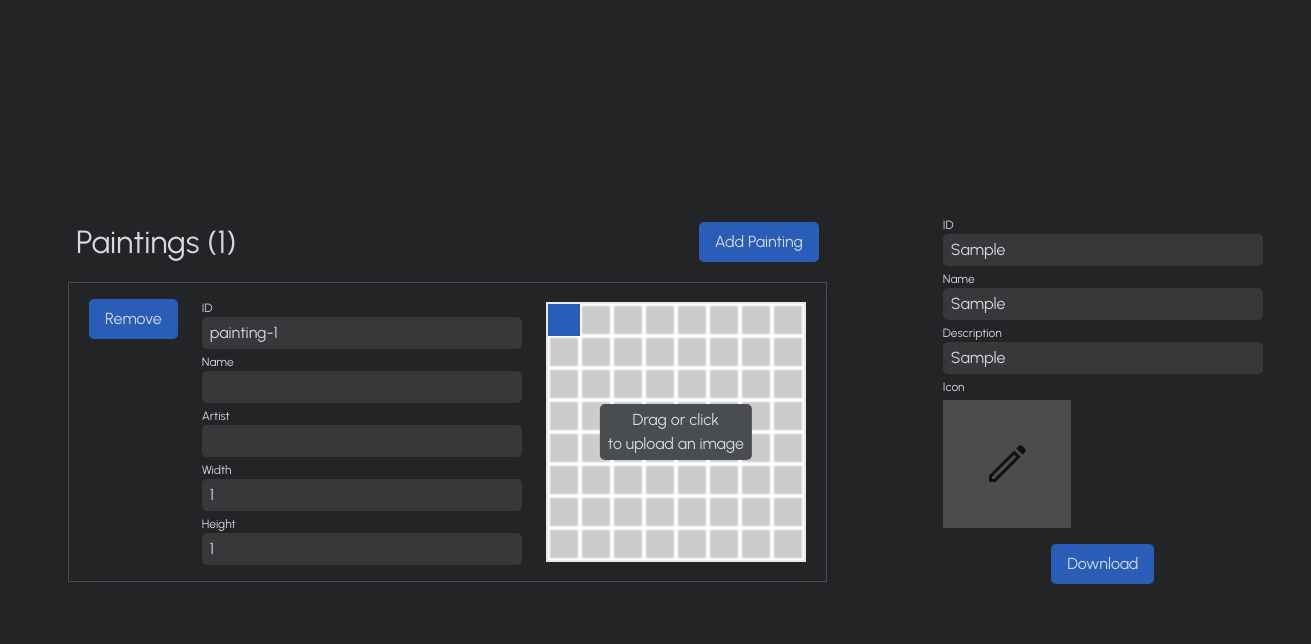
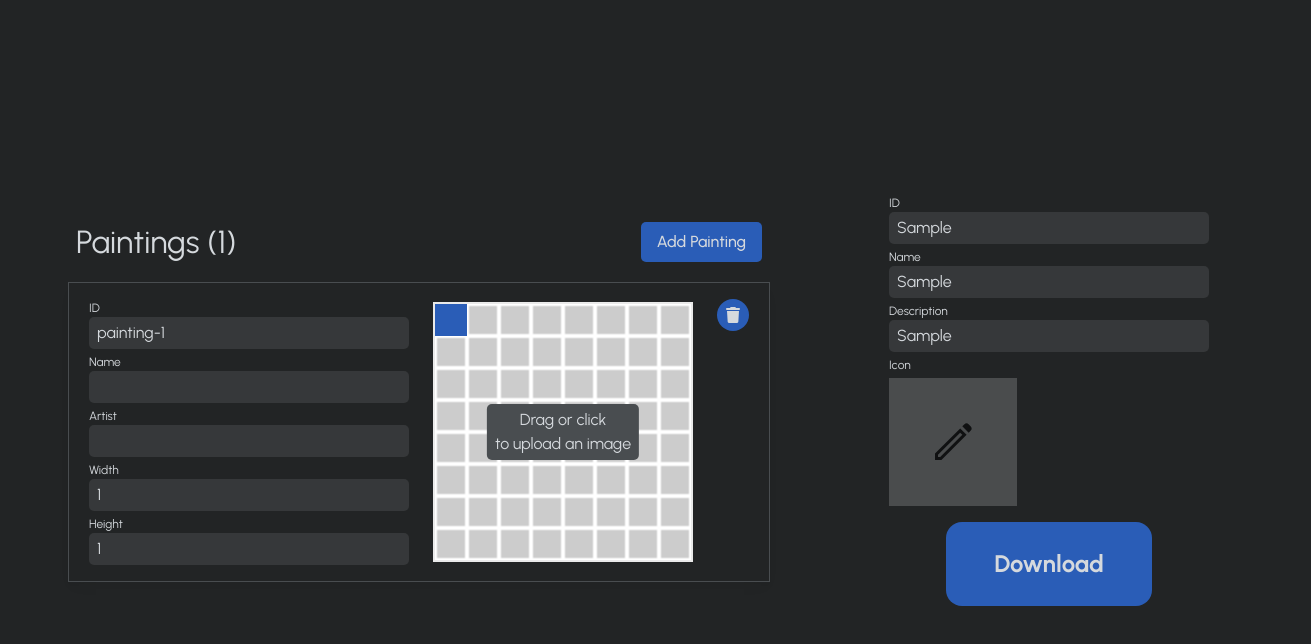
Before and after one commit to Roundaround/mc-painting-editor, a Next.js app: page / in a window 1280 px wide. Both pictures are taken after typing "Sample", "Sample", "Sample" into the empty fields and a click on the button "Add Painting". Shown: the top 644 px of the page, 1311 px wide, since content can reach past the window. Built offline with nearby package versions, Linux system fonts and the light colour scheme.

Commit message:
Added button styles

```diff
--- a/package.json
+++ b/package.json
@@ -9,6 +9,7 @@
     "lint": "next lint"
   },
   "dependencies": {
+    "@fortawesome/fontawesome-free": "^6.2.1",
     "@types/node": "18.11.13",
     "@types/react": "18.0.26",
     "@types/react-dom": "18.0.9",
--- a/src/components/Button/Button.module.scss
+++ b/src/components/Button/Button.module.scss
@@ -1,6 +1,8 @@
 .button {
   position: relative;
   display: inline-block;
+  font-size: var(--font-size-1);
+  font-weight: var(--font-weight-5);
   background-color: var(--accent);
   padding: var(--size-2) var(--size-3);
   border-radius: var(--radius-2);
@@ -40,3 +42,27 @@
     }
   }
 }
+
+.button--large {
+  padding: var(--size-5) var(--size-8);
+  border-radius: var(--radius-3);
+  font-size: var(--font-size-4);
+  font-weight: var(--font-weight-7);
+
+  &::before {
+    border-radius: var(--radius-3);
+  }
+}
+
+.button--icon {
+  display: inline-flex;
+  align-items: center;
+  justify-content: center;
+  border-radius: var(--radius-round);
+  width: 2rem;
+  aspect-ratio: 1;
+
+  &::before {
+    border-radius: var(--radius-round);
+  }
+}
--- a/src/components/Button/Button.tsx
+++ b/src/components/Button/Button.tsx
@@ -4,23 +4,36 @@ import styles from './Button.module.scss';
 
 type TooltipPropsSansChildren = Omit<TooltipProps, 'children'>;
 
+export enum ButtonStyle {
+  DEFAULT = 'default',
+  LARGE = 'large',
+  ICON = 'icon',
+}
+
+const defaultProps = {
+  style: ButtonStyle.DEFAULT,
+};
+
 export interface ButtonProps {
   onClick: () => void;
   children: React.ReactNode;
   tooltip?: ReactNode | TooltipPropsSansChildren;
+  style?: ButtonStyle;
 }
 
-export const Button = (props: ButtonProps) => {
-  const { onClick, children, tooltip } = props;
+export const Button = (props: ButtonProps & typeof defaultProps) => {
+  const { onClick, children, tooltip, style } = props;
 
-  const button = useMemo(
-    () => (
-      <button onClick={onClick} className={styles['button']} type="button">
-        <span className={styles['button-text']}>{children}</span>
+  const button = useMemo(() => {
+    console.log(style);
+    const classNames = [styles['button'], styles[`button--${style}`]].join(' ');
+
+    return (
+      <button onClick={onClick} className={classNames} type="button">
+        {children}
       </button>
-    ),
-    [onClick, children]
-  );
+    );
+  }, [style, onClick, children]);
 
   if (tooltip === undefined) {
     return button;
@@ -30,6 +43,8 @@ export const Button = (props: ButtonProps) => {
   return <Tooltip {...tooltipProps}>{button}</Tooltip>;
 };
 
+Button.defaultProps = defaultProps;
+
 function isTooltipProps(
   tooltip: ReactNode | TooltipPropsSansChildren
 ): tooltip is TooltipPropsSansChildren {
--- a/src/components/Button/index.ts
+++ b/src/components/Button/index.ts
@@ -1 +1 @@
-export { Button } from './Button';
+export { Button, ButtonStyle } from './Button';
--- a/src/components/PaintingListItem/PaintingListItem.tsx
+++ b/src/components/PaintingListItem/PaintingListItem.tsx
@@ -1,4 +1,4 @@
-import { Button } from 'components/Button';
+import { Button, ButtonStyle } from 'components/Button';
 import { NumberInput } from 'components/NumberInput';
 import { PaintingGrid } from 'components/PaintingGrid';
 import { TextInput } from 'components/TextInput';
@@ -115,30 +115,6 @@ export function PaintingListItem(props: PaintingListItemProps) {
             display: 'flex',
             flexDirection: 'column',
             gap: 'var(--size-1)',
-            justifyContent: 'space-between',
-            alignItems: 'stretch',
-            height: '100%',
-          }}
-        >
-          <Button onClick={remove}>Remove</Button>
-          <div
-            style={{
-              display: 'flex',
-              flexDirection: 'column',
-              gap: 'var(--size-1)',
-              alignItems: 'stretch',
-              flex: '0 0 auto',
-            }}
-          >
-            {isFirst ? null : <Button onClick={moveUp}>Up</Button>}
-            {isLast ? null : <Button onClick={moveDown}>Down</Button>}
-          </div>
-        </div>
-        <div
-          style={{
-            display: 'flex',
-            flexDirection: 'column',
-            gap: 'var(--size-1)',
           }}
         >
           <TextInput
@@ -208,6 +184,60 @@ export function PaintingListItem(props: PaintingListItemProps) {
             reader.readAsDataURL(acceptedFiles[0]);
           }}
         />
+        <div
+          style={{
+            display: 'flex',
+            flexDirection: 'column',
+            gap: 'var(--size-2)',
+            justifyContent: 'space-between',
+            alignItems: 'stretch',
+            height: '100%',
+          }}
+        >
+          <Button
+            onClick={remove}
+            style={ButtonStyle.ICON}
+            tooltip={{
+              content: 'Remove',
+            }}
+          >
+            <i className="fas fa-trash" />
+          </Button>
+          <div
+            style={{
+              display: 'flex',
+              flexDirection: 'column',
+              gap: 'var(--size-2)',
+              alignItems: 'stretch',
+              flex: '0 0 auto',
+            }}
+          >
+            {isFirst ? null : (
+              <Button
+                onClick={moveUp}
+                style={ButtonStyle.ICON}
+                tooltip={{
+                  content: 'Move Up',
+                  noWrap: true,
+                }}
+              >
+                <i className="fas fa-arrow-up" />
+              </Button>
+            )}
+            {isLast ? null : (
+              <Button
+                onClick={moveDown}
+                style={ButtonStyle.ICON}
+                tooltip={{
+                  content: 'Move Down',
+                  noWrap: true,
+                }}
+              >
+                <i className="fas fa-arrow-down" />
+              </Button>
+            )}
+          </div>
+        </div>
       </div>
     </>
   );
--- a/src/components/Tooltip/Tooltip.module.scss
+++ b/src/components/Tooltip/Tooltip.module.scss
@@ -97,3 +97,7 @@
     border-left-color: var(--tooltip-background-color);
   }
 }
+
+.tooltip--nowrap {
+  white-space: nowrap;
+}
--- a/src/components/Tooltip/Tooltip.tsx
+++ b/src/components/Tooltip/Tooltip.tsx
@@ -1,4 +1,3 @@
-import styles from './Tooltip.module.scss';
 import {
   ReactNode,
   RefObject,
@@ -9,6 +8,7 @@ import {
   useState,
 } from 'react';
 import { createPortal } from 'react-dom';
+import styles from './Tooltip.module.scss';
 
 export enum TooltipVariant {
   SUCCESS = 'success',
@@ -29,6 +29,7 @@ const defaultProps = {
   direction: TooltipDirection.TOP,
   inline: false,
   directTabbable: true,
+  noWrap: false,
 };
 
 export interface TooltipProps {
@@ -39,6 +40,7 @@ export interface TooltipProps {
   direction?: TooltipDirection;
   inline?: boolean;
   directTabbable?: boolean;
+  noWrap?: boolean;
 }
 
 export function Tooltip(props: TooltipProps & typeof defaultProps) {
@@ -50,6 +52,7 @@ export function Tooltip(props: TooltipProps & typeof defaultProps) {
     children,
     content,
     directTabbable,
+    noWrap,
   } = props;
 
   const [boundingRect, updateBoundingRect, anchorRef] =
@@ -86,6 +89,9 @@ export function Tooltip(props: TooltipProps & typeof defaultProps) {
     const result = [styles['tooltip'], styles[`tooltip--${direction}`]];
     if (variant) {
       result.push(styles[`tooltip--${variant}`]);
+    }
+    if (noWrap) {
+      result.push(styles['tooltip--nowrap']);
     }
     return result.join(' ');
   }, [variant, direction]);
--- a/src/pages/index.tsx
+++ b/src/pages/index.tsx
@@ -1,4 +1,4 @@
-import { Button } from 'components/Button';
+import { Button, ButtonStyle } from 'components/Button';
 import { PaintingList } from 'components/PaintingList';
 import { TextInput } from 'components/TextInput';
 import { TooltipDirection } from 'components/Tooltip';
@@ -302,6 +302,7 @@ export default function Home() {
           </div>
           <Button
             onClick={download}
+            style={ButtonStyle.LARGE}
             tooltip={{
               content: (
                 <span style={{ whiteSpace: 'nowrap' }}>
--- a/src/styles/reset.scss
+++ b/src/styles/reset.scss
@@ -1,3 +1,5 @@
+@import '@fortawesome/fontawesome-free/css/all';
+
 @import url('https://fonts.googleapis.com/css2?family=Urbanist:wght@100;200;300;400;500;600;700;800;900&display=swap');
 @import url('https://fonts.googleapis.com/css2?family=Catamaran:wght@100;200;300;400;500;600;700;800;900&display=swap');
 
```
Also changed, not shown: 1 other file (tests, documents, lock files or other folders).
